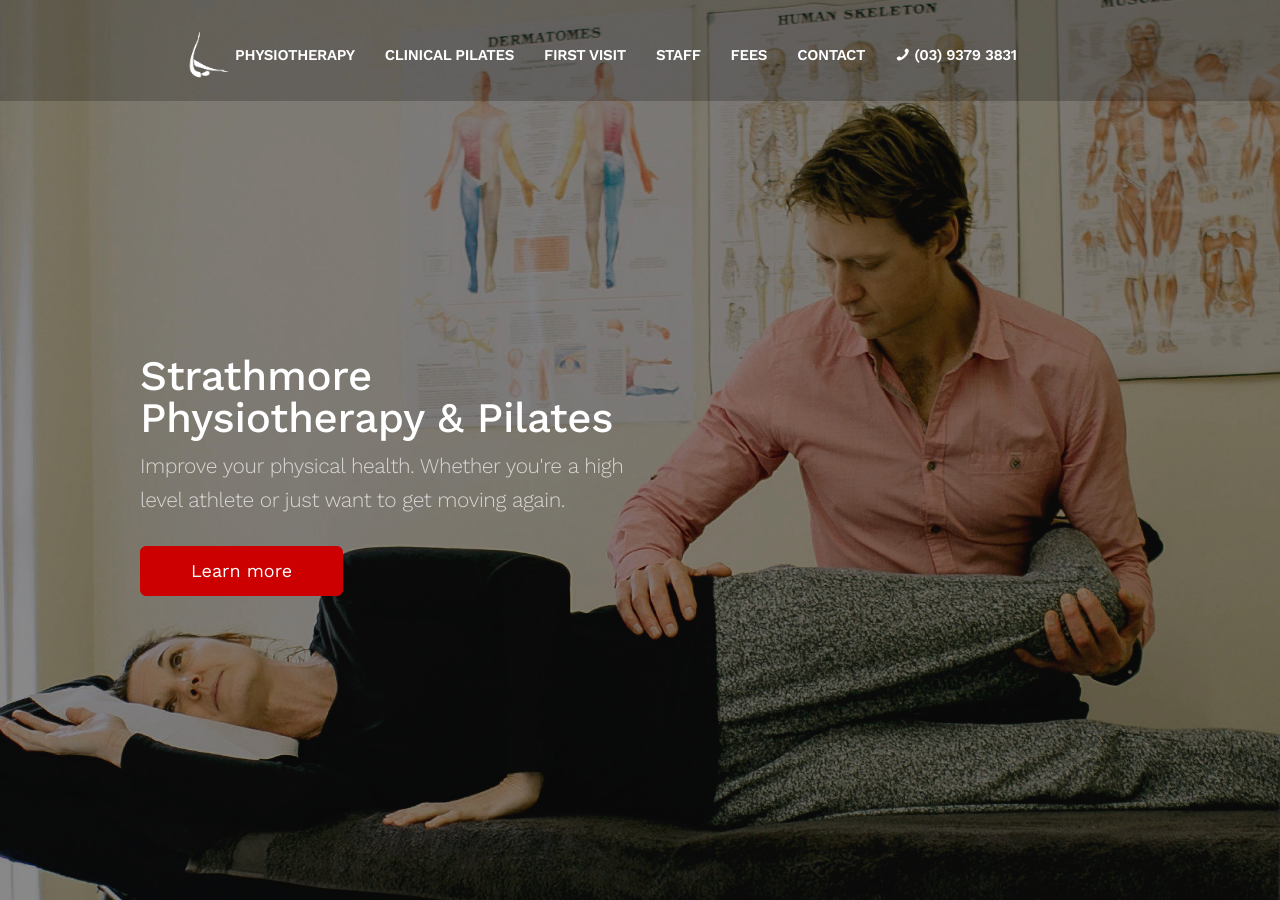
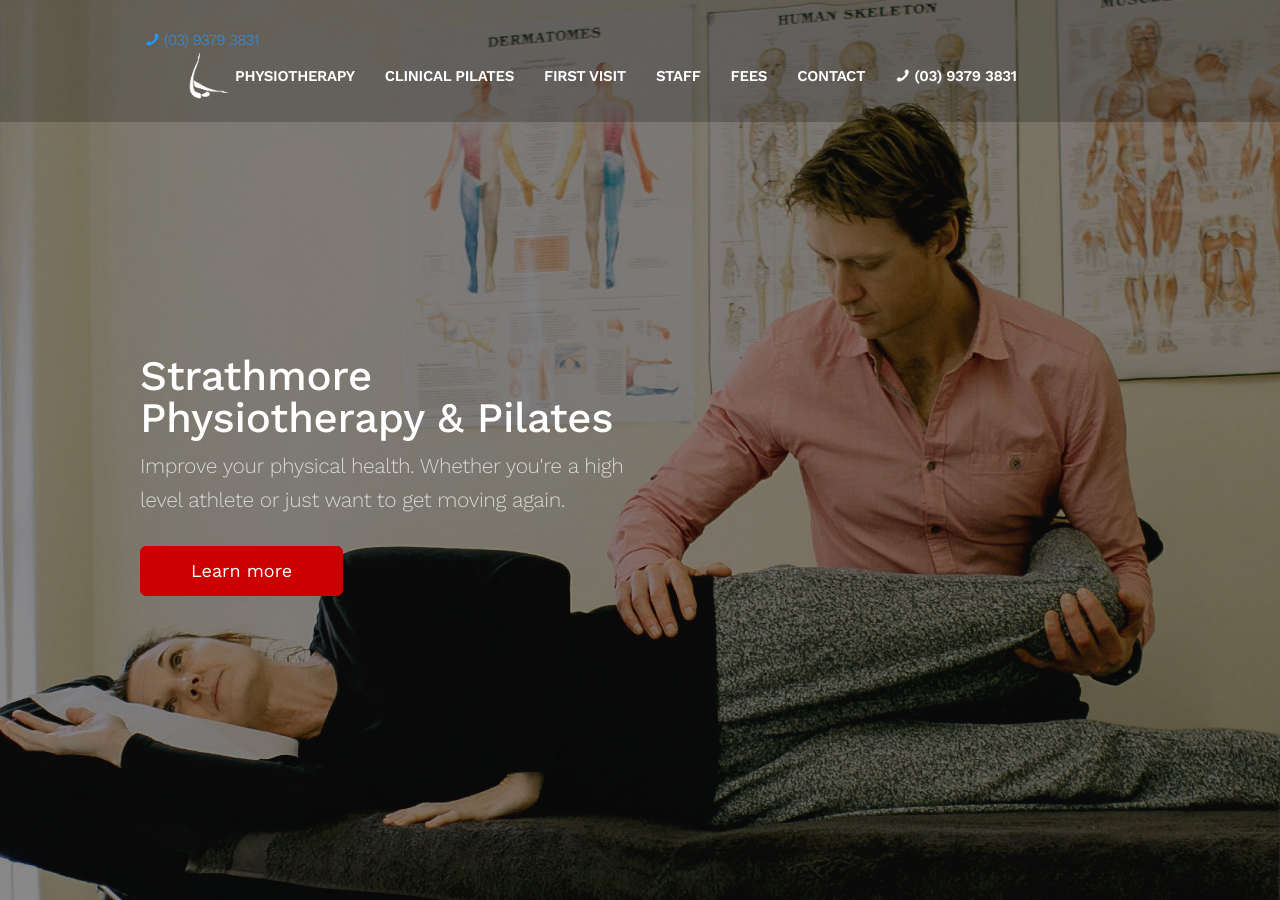
Before and after one commit to etikaj-digital/spp-website, a Jekyll site: the page built from index.html, in a window 1280 px wide and 900 px high. Built offline with Jekyll 4.4.1, drawn with Linux system fonts in a browser that asks for light colours.

Commit message:
Update default.html

```diff
--- a/_layouts/default.html
+++ b/_layouts/default.html
@@ -43,11 +43,8 @@
         <a href="#{{ menuitem | downcase | replace: " ","-" }}">{{ menuitem }}</a>
       </li>
       {% endfor %}
-      <li>
-        <a href="tel:{{ page.telephone | replace: " ","" | replace: ")","" | replace: "(","" }}"><span class="icon icon-phone">&nbsp;</span>{{ page.telephone }}</a>
-      </li>
     </ul>
-</div>
+  </div>
 
 <div class="stage" id="stage">
 
@@ -58,12 +55,10 @@
   <div class="container">
 
     <div class="navbar-header ">
+      <a href="tel:{{ page.telephone | replace: " ","" | replace: ")","" | replace: "(","" }}"><span class="icon icon-phone">&nbsp;</span>{{ page.telephone }}</a>
       <button type="button" class="navbar-toggle collapsed"
               data-target="#stage" data-toggle="stage" data-distance="-250">
         <span class="sr-only">Toggle navigation</span>
-        <span class="icon-bar"></span>
-        <span class="icon-bar"></span>
-        <span class="icon-bar"></span>
       </button>
 
     </div>
```
